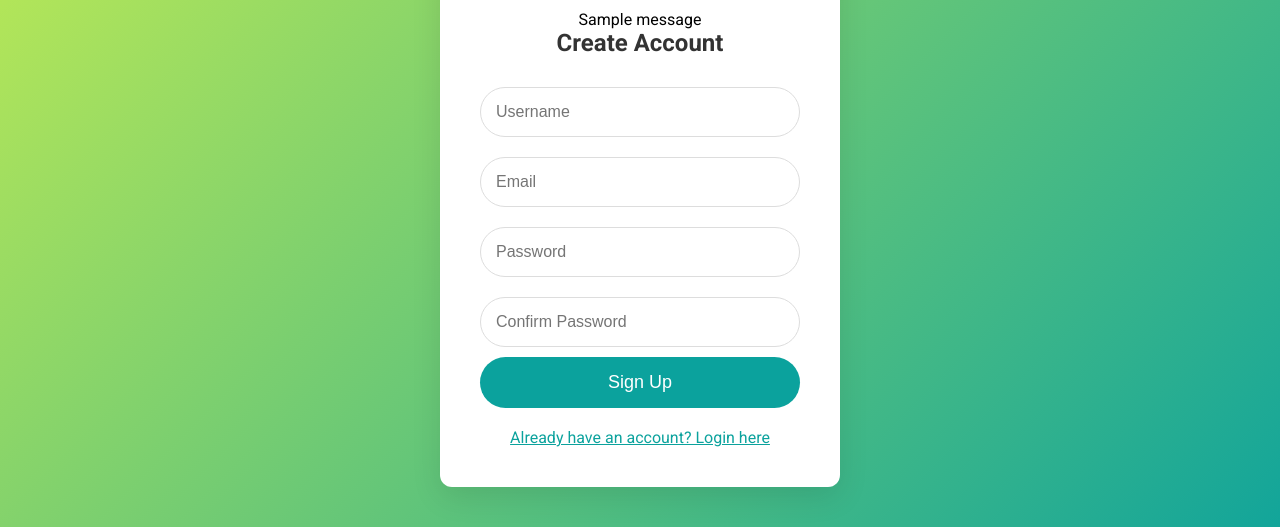
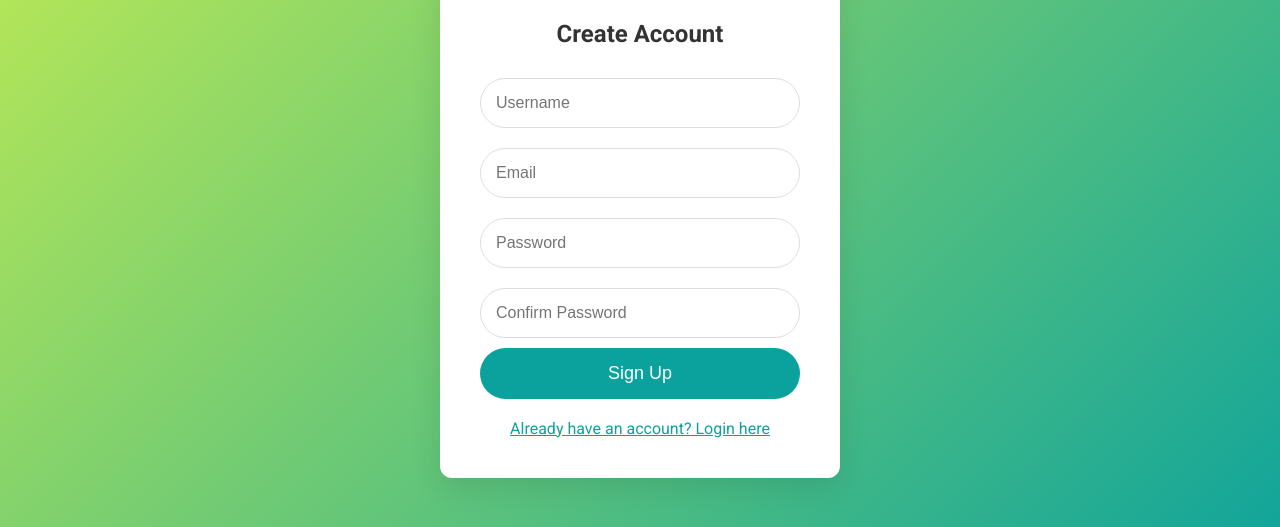
Before and after one commit to shahramsamar/Django_CBV_DRF_TodoApp, a Django app: page /accounts/register/ in a window 1280 px wide. Shown: the part 191-718 px from the top of the page. Run offline with Django 4.2, Linux system fonts and the light colour scheme; tables that the repository leaves empty hold one stand-in row (values such as "Sample post"); one stand-in notice (Sample message) is shown; parts of the project's set-up code (start-up, migrations or seed data) failed here and were passed over; some libraries are stand-ins or nearby versions.

Commit message:
Update register.html

```diff
--- a/templates/registration/register.html
+++ b/templates/registration/register.html
@@ -96,16 +96,6 @@
 
     <div class="register-container">
         <img src="https://via.placeholder.com/100" alt="Avatar">
-                <!-- Display Messages -->
-                {% if messages %}
-                <div class="messages">
-                    {% for message in messages %}
-                    <div class="alert alert-{{ message.tags }}">
-                        {{ message }}
-                    </div>
-                    {% endfor %}
-                </div>
-                {% endif %}
         <h2>Create Account</h2>
         <form action="{% url 'register' %}" method="post" enctype="multipart/form-data">
             {% csrf_token %}
```
